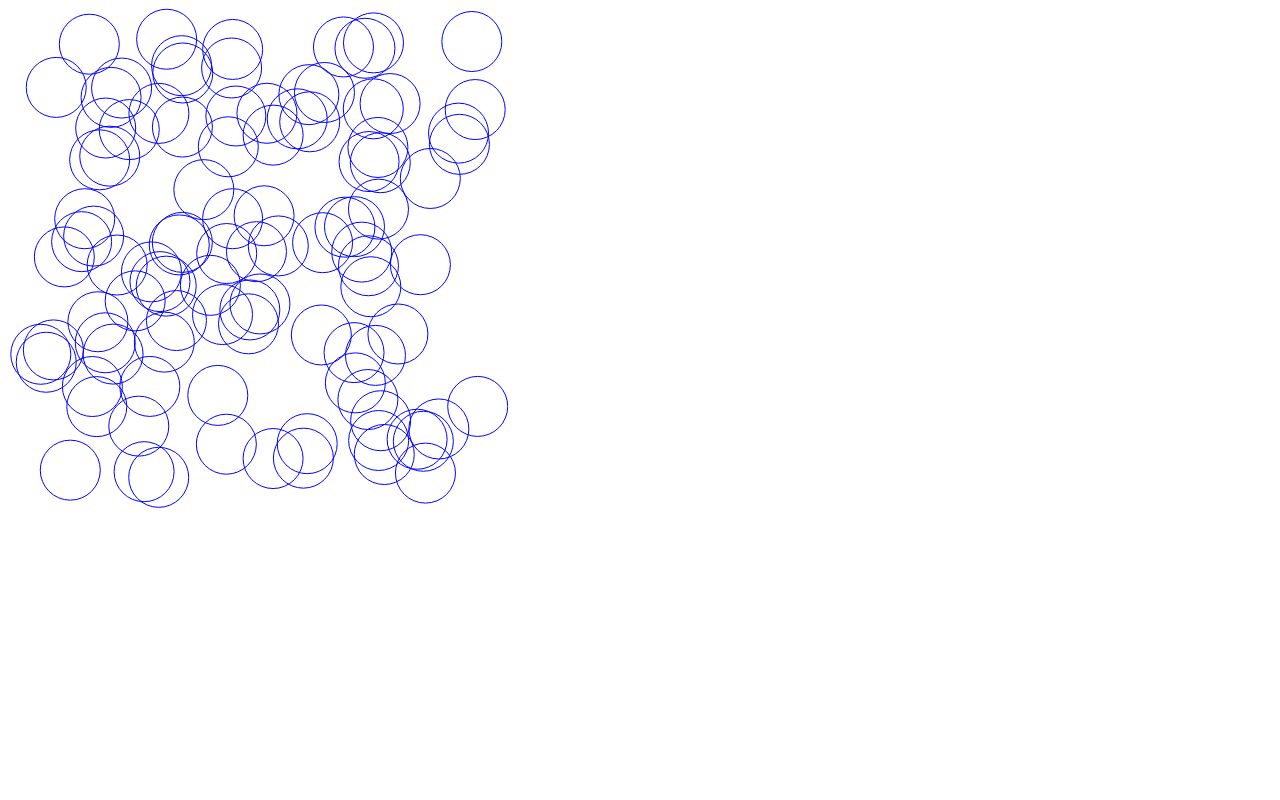
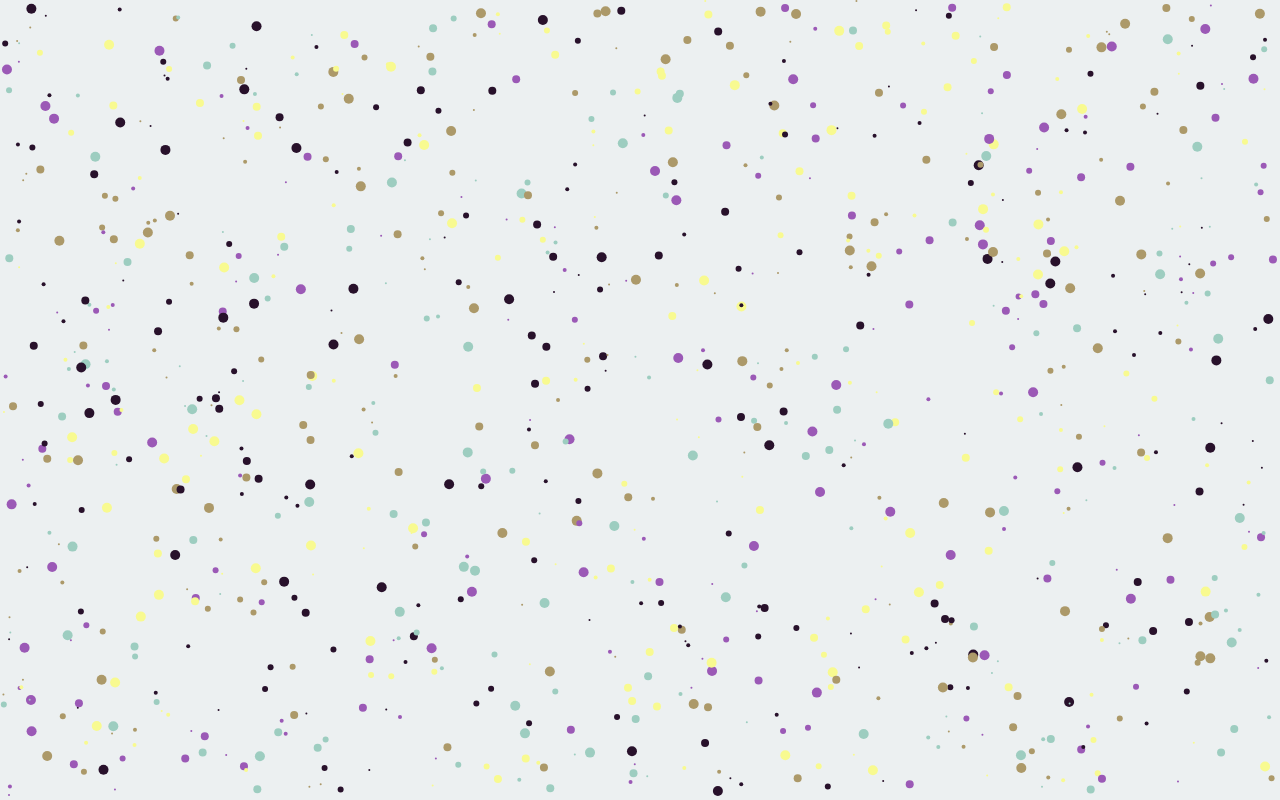
Before and after one commit to Domaradzki95/crazyBalls, a plain HTML site: page index.html in a window 1280 px wide. Drawn offline with Linux system fonts and the light colour scheme.

Commit message:
project finished

```diff
--- a/crazyBalls.js
+++ b/crazyBalls.js
@@ -2,133 +2,49 @@ const canvas = document.getElementById('crazy_balls');
 const ctx = canvas.getContext('2d');
 
 
+
 //render canvas
+let size = {
+    width: window.innerWidth,
+    height: window.innerHeight
+}
+canvas.width= size.width;
+canvas.height = size.height;
 
-canvas.width= 500;
-canvas.height = 500;
-ctx.fillRect(0,0,500,500);
+console.log('inner'+ window.innerWidth)
+ctx.fillStyle="#ecf0f1";
+ctx.fillRect(0,0,canvas.width,canvas.height);
 
 
+let mouse = {
+    x: undefined,
+    y: undefined
+}
 
-/* class crazyBalls {
-    constructor(){
-
-    }
+const maxRadius = 40;
 
 
-} */
+let colorArray = [
+    '#9b59b6',
+    '#f8fa90',
+    '#AC9969',
+    '#9DCDC0',
+    '#28112B'
+];
 
 
-/* function rand(val){
-    return Math.floor(Math.random()*val);
-}
+window.addEventListener('mousemove', function(event) {
 
-class Vec {
-    constructor(x=0,y=0) {
-        this.x=x;
-        this.y=y;
-    }
-}
+    mouse.x = event.x;
+    mouse.y = event.y;
+})
 
-class Arc {
-    constructor(r){
-        this.pos = new Vec;
-        this.r=r;
-    }
-}
-
-
-class CrazyBall extends Arc {
-    constructor(){
-        super(rand(30))
-        this.color= `rgb(${rand(256)},${rand(256)},${rand(256)})`;
-        this.pos.x = rand(canvas.width);
-        this.pos.y = rand(canvas.height);
-    }
-}
-
-
-
-
-//draw circle
-
-
-let crazyBallsStorage = [];
-function ballsCreation (numb) {
-    let ball;
-      for(let i=0;i<numb;i++) {
-        ball = new CrazyBall;
-        crazyBallsStorage.push(ball);
-    }
-}
-ballsCreation(10);
-console.log(crazyBallsStorage.length)
-
-
-function draw() {
-    ctx.clearRect(0,0,canvas.width, canvas.height);
-
-    for(let i=0; i< crazyBallsStorage.length; i++) {
-
-        let cbs= crazyBallsStorage[i];
-        ctx.fillStyle= cbs.color;
-        ctx.beginPath();
-        ctx.arc(cbs.pos.x,cbs.pos.y,cbs.r,0, 2* Math.PI);
-        ctx.fill();
-
-    }
-
-
-}
-
-
-
-function animate(){
-    dx=1;
-    crazyBallsStorage.forEach(element => { element.pos.x+=dx;
-        if (element.pos.x > canvas.width) {dx= -dx}
-
-    });
-    draw();
-
-    requestAnimationFrame(animate);
-}
-
-animate(); */
-
-
-/* class Circle{
-    constructor(x,y, dx, dy, radius){
-        this.x=x;
-        this.y=y;
-        this.dx = dx;
-        this.dy = dy;
-        this.radius = radius;
-        this.draw = () => {
-            ctx.beginPath();
-            ctx.arc(this.x,this.y, this.radius, 0,2*Math.PI);
-            ctx.strokeStyle= "blue";
-            ctx.stroke();
-        }
-        this.update = function() {
-            if ( this.x + this.radius> canvas.width || this.x - this.radius<0) {
-                this.dx = -this.dx;
-            }
-
-            if ( this.y + this.radius> canvas.height || this.y - this.radius<0) {
-                this.dy = -this.dy;
-            }
-
-            this.x+=this.dx;
-           this.y +=this.dy;
-           this.draw();
-
-        }
-    }
-
-} */
-
-
+window.addEventListener('resize',function(e){
+    console.log(e);
+    canvas.width=size.width;
+    canvas.height = size.height;
+    init();
+})
 
 class Circle{
     constructor(x,y, dx, dy, radius){
@@ -137,12 +53,15 @@ class Circle{
         this.dx = dx;
         this.dy = dy;
         this.radius = radius;
+        this.minRadius = radius;
+        this.color = Math.floor(Math.random()*colorArray.length);
     }
     draw() {
         ctx.beginPath();
         ctx.arc(this.x,this.y, this.radius, 0,2*Math.PI);
-        ctx.strokeStyle= "blue";
-        ctx.stroke();
+        ctx.fillStyle = colorArray[this.color];
+
+        ctx.fill();
 
     }
     update () {
@@ -154,8 +73,17 @@ class Circle{
             this.dy = -this.dy;
         }
 
-        this.x+=this.dx;
+       this.x+=this.dx;
        this.y +=this.dy;
+       // interactivity
+
+        if  (mouse.x - this.x < 50 && mouse.x -this.x > -50
+            && mouse.y - this.y < 50 && mouse.y - this.y >-50
+            ){
+            if (this.radius < maxRadius){this.radius +=1;}
+
+        } else if (this.radius >  this.minRadius) {this.radius-=1;} ;
+
        this.draw();
 
     }
@@ -163,12 +91,15 @@ class Circle{
 };
 
 
+let ballsArr = [];
 
 
-let ballsArr = [];
 
-for (let i = 0; i < 100; i++) {
-    let radius = 30
+function init() {
+    ballsArr = [];
+
+    for (let i = 0; i < 1000; i++) {
+    let radius = Math.floor(Math.random() * 5 + 1);
     let x = Math.random() * (canvas.width - radius * 2) + radius;
     let dx = (Math.random() -0.5);
     let y= Math.random() * (canvas.height - radius *2) + radius;
@@ -177,16 +108,14 @@ for (let i = 0; i < 100; i++) {
     ballsArr.push(new Circle(x,y,dx,dy,radius))
 
 }
+}
 
 
-
-console.log(ballsArr);
-
-
-
-function animete() {
-    requestAnimationFrame(animete);
+function animate() {
+    requestAnimationFrame(animate);
     ctx.clearRect(0,0,canvas.width,canvas.height)
+    ctx.fillStyle="#ecf0f1";
+    ctx.fillRect(0,0,canvas.width,canvas.height);
 
     for (let i=0; i< ballsArr.length; i++){
         ballsArr[i].update();
@@ -194,4 +123,6 @@ function animete() {
 
 }
 
-animete();
+animate();
+
+init();
--- a/index.html
+++ b/index.html
@@ -5,8 +5,8 @@
     <meta name="viewport" content="width=device-width, initial-scale=1.0">
     <title>CrazyBalls</title>
 </head>
-<body>
-    <canvas id="crazy_balls"></canvas>
+<body style="margin:0; padding: 0;">
+    <canvas id="crazy_balls" style=" display: block;"></canvas>
     <script src="crazyBalls.js"></script>
 </body>
 </html>
```
